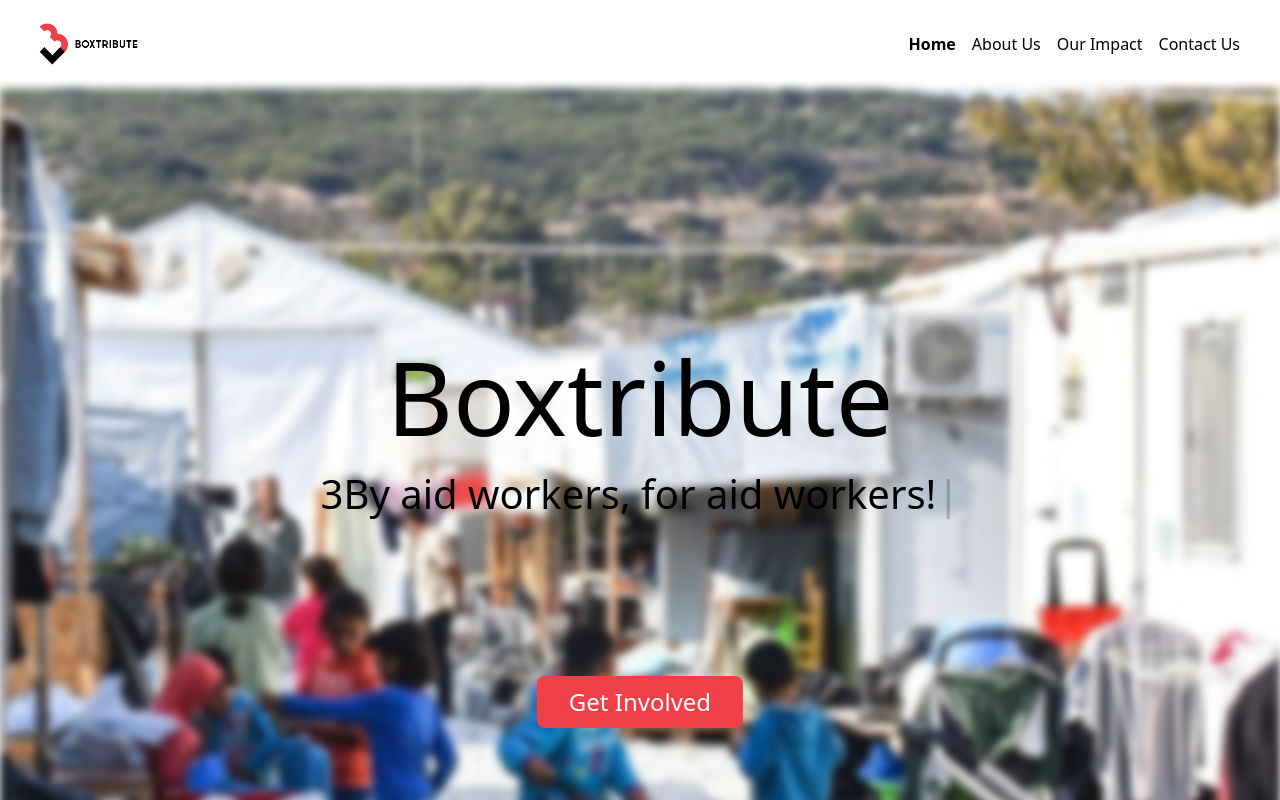
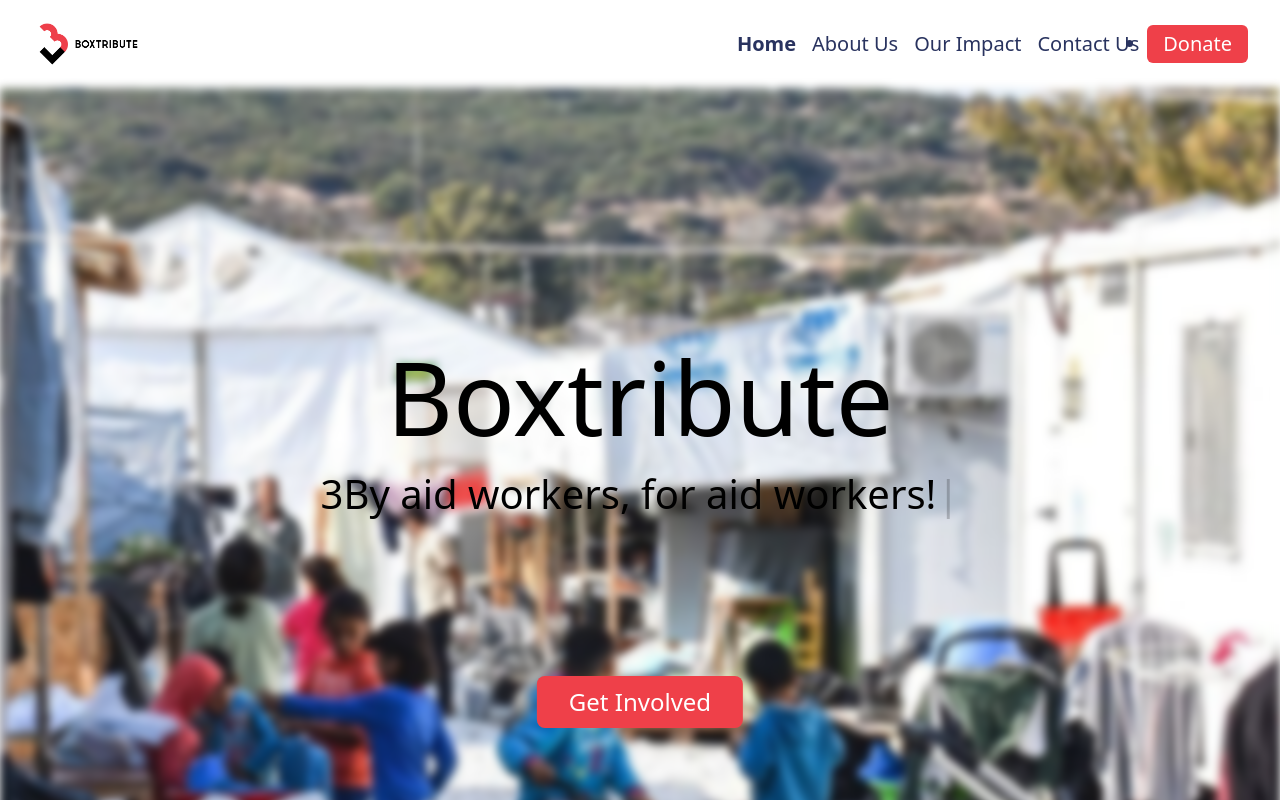
Before and after one commit to boxwise/boxtribute-landing-nextjs, a Next.js app: page / in a window 1280 px wide. Shown: the top 800 px of the page. Built offline with nearby package versions, Linux system fonts and the light colour scheme.

Commit message:
Fix Navbar on desktop

```diff
--- a/components/CTAButton.tsx
+++ b/components/CTAButton.tsx
@@ -3,13 +3,14 @@ import Link from "next/link";
 type Props = {
   cta_link: string;
   cta_button: string;
+  no_md_break: boolean;
 };
 
-const CTAButton = ({ cta_link, cta_button }: Props) => {
+const CTAButton = ({ cta_link, cta_button, no_md_break}: Props) => {
   return (
     <Link href={cta_link}>
       {/* move styling in variables to also put CTA button in navbar */}
-      <button className="bg-red px-4 md:px-8 py-1 md:py-2 text-white text-xl md:text-2xl rounded-sm md:rounded-lg">
+      <button className={`bg-red px-4 py-1 text-white text-xl rounded-md ${!no_md_break ? "md:px-8 md:py-2 md:text-2xl md:rounded-lg":""}`}>
         {cta_button}
       </button>
     </Link>
--- a/components/HamburgerMenu.tsx
+++ b/components/HamburgerMenu.tsx
@@ -38,7 +38,7 @@ export const HamburgerMenu = () => {
               </li>
             ))}
             <li className="p-4" onClick={toggleHamburger} key="CTA">
-              <CTAButton cta_link={""} cta_button={"Donate"} />
+              <CTAButton cta_link={"https://www.paypal.com/cgi-bin/webscr?cmd=_s-xclick&hosted_button_id=A8P3SYKKUPMPN&source=url"} cta_button={"Donate"} no_md_break={true}/>
             </li>
           </ul>
           </div>
--- a/components/Navbar.tsx
+++ b/components/Navbar.tsx
@@ -1,5 +1,6 @@
 import Link from "next/link";
 import { useRouter } from "next/router";
+import CTAButton from "./CTAButton";
 import HamburgerMenu  from "./HamburgerMenu";
 import { useMediaQuery } from "./MediaQuery";
 
@@ -30,7 +31,7 @@ export const Navbar = () => {
       {isBreakpoint ? (
         <HamburgerMenu />
       ) : (
-        <ul className="flex justify-end items-center">
+        <ul className="flex justify-end items-center text-navy text-xl">
           {navLinks.map((link, i) => (
             <li className="list-none" key={i}>
               <Link href={link.path}>
@@ -42,7 +43,9 @@ export const Navbar = () => {
               </Link>
             </li>
           ))}
-          {/* TODO: Add CTA Button */}
+          <li>
+            <CTAButton cta_link={"https://www.paypal.com/cgi-bin/webscr?cmd=_s-xclick&hosted_button_id=A8P3SYKKUPMPN&source=url"} cta_button={"Donate"} no_md_break={true} />
+          </li>
         </ul>
       )}
     </nav>
```
